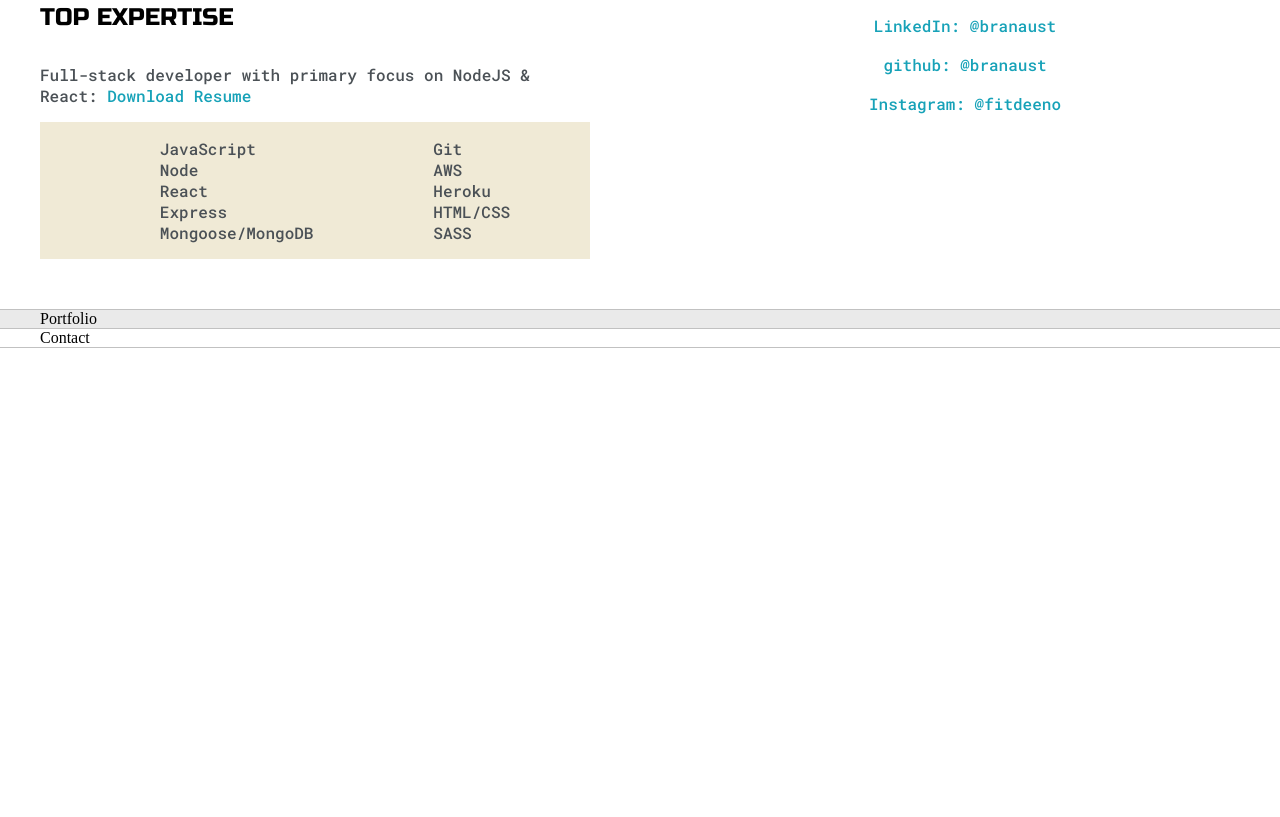
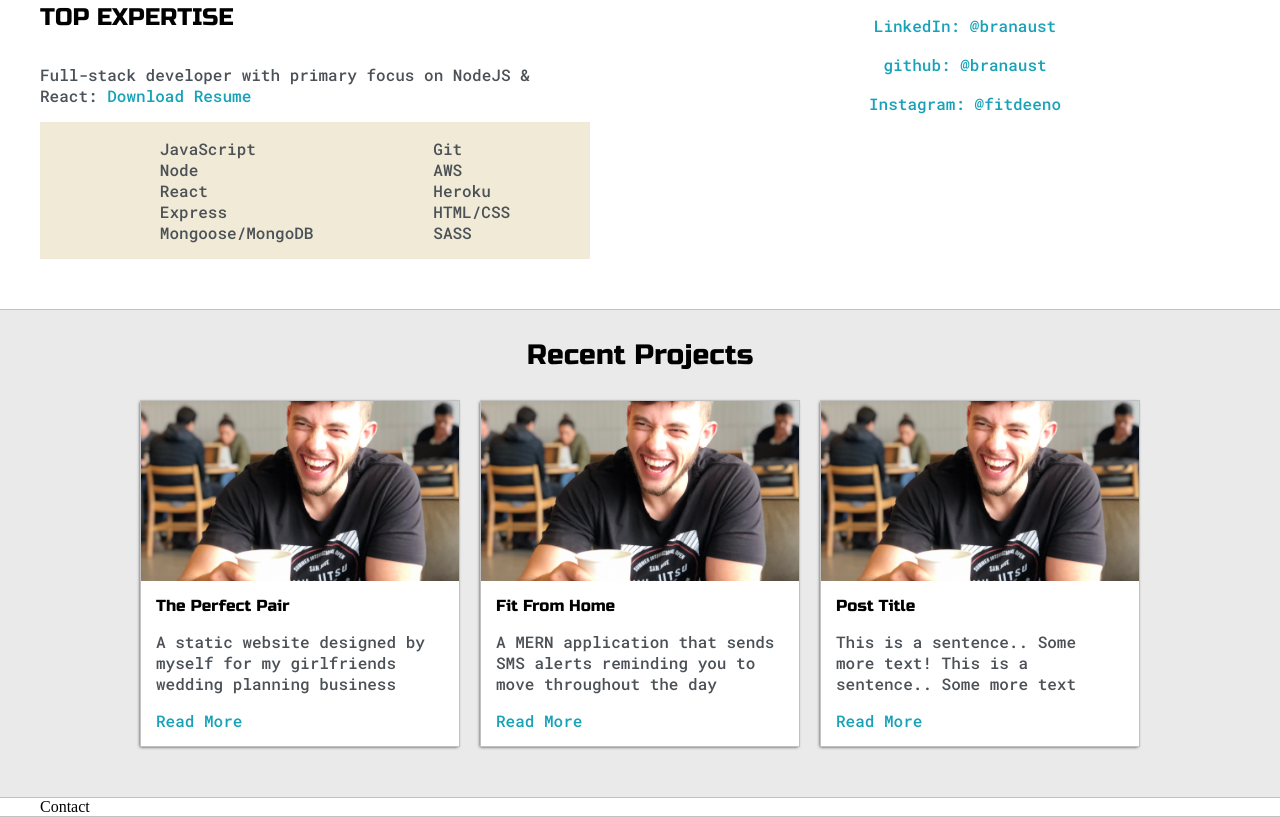
Before and after one commit to branaust/myfolio, a plain HTML site: page index.html in a window 1280 px wide. Shown: the part 991-1808 px from the top of the page. Before the commit the page ends 1339 px from the top, so only its background shows below. Drawn offline with Linux system fonts and the light colour scheme.

Commit message:
project showcase

```diff
--- a/default.css
+++ b/default.css
@@ -266,6 +266,43 @@ h6{font-size: 16px;}
     text-align:center;
 }
 
+.post-wrapper{
+    display:grid;
+    grid-template-columns:repeat(auto-fit,320px);
+    gap:20px;
+    justify-content: center;
+    padding-bottom: 50px;
+}
+
+.post{
+    border:1px solid var(--borderColor);
+    -webkit-box-shadow: -1px 1px 3px -1px rgba(0,0,0,0.75);
+    -moz-box-shadow: -1px 1px 3px -1px rgba(0,0,0,0.75);
+    box-shadow: -1px 1px 3px -1px rgba(0,0,0,0.75);
+}
+
+.thumbnail{
+    display: block;
+    width: 100%;
+    height: 180px;
+    object-fit:cover;
+}
+
+.post-preview{
+    background-color: #fff;
+    padding: 15px;
+}
+
+.post-title{
+    color: black;
+    margin:0;
+}
+
+.post-intro{
+    color:#4b5156;
+    font-size: 16px;
+}
+
 @media screen and (max-width: 1200px){
     .main-container{
         width: 95%;
--- a/index.html
+++ b/index.html
@@ -123,7 +123,45 @@
 
     <section class="s1">
         <div class="main-container">
-            Portfolio
+            <h3 style="text-align: center;">Recent Projects</h3>
+
+
+            <div class="post-wrapper">
+                <div>
+                    <div class="post">
+                        <img class="thumbnail" src="images/brandon.JPG" alt="">
+                        <div class="post-preview">
+                            <h6 class="post-title">The Perfect Pair</h6>
+                            <p class="post-intro">A static website designed by myself for my girlfriends wedding
+                                planning business</p>
+                            <a href="#">Read More</a>
+                        </div>
+                    </div>
+                </div>
+                <div>
+                    <div class="post">
+                        <img class="thumbnail" src="images/brandon.JPG" alt="">
+                        <div class="post-preview">
+                            <h6 class="post-title">Fit From Home</h6>
+                            <p class="post-intro">A MERN application that sends SMS alerts
+                                reminding you to move throughout the day
+                            </p>
+                            <a href="#">Read More</a>
+                        </div>
+                    </div>
+                </div>
+                <div>
+                    <div class="post">
+                        <img class="thumbnail" src="images/brandon.JPG" alt="">
+                        <div class="post-preview">
+                            <h6 class="post-title">Post Title</h6>
+                            <p class="post-intro">This is a sentence.. Some more text! This is a sentence.. Some more
+                                text</p>
+                            <a href="#">Read More</a>
+                        </div>
+                    </div>
+                </div>
+            </div>
         </div>
     </section>
 
```
